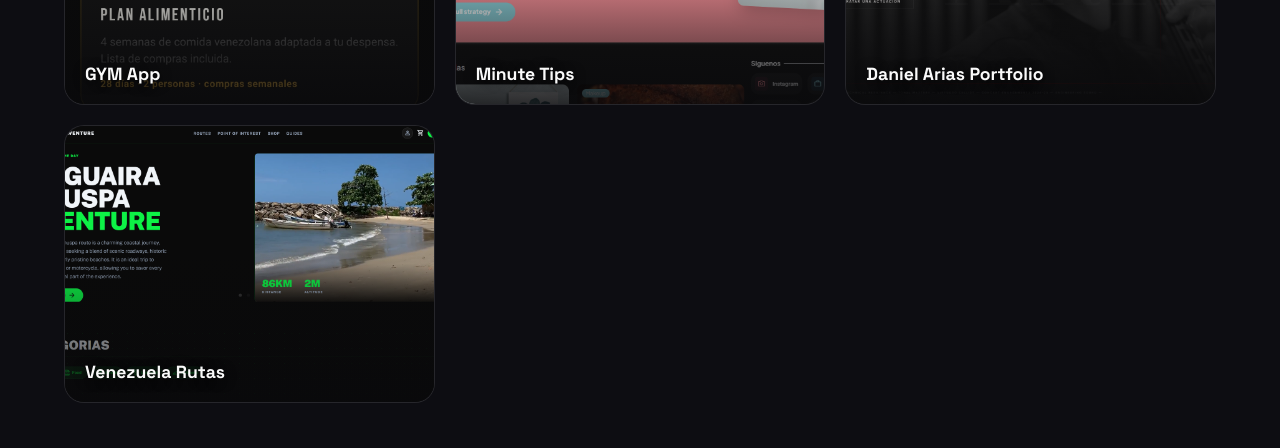
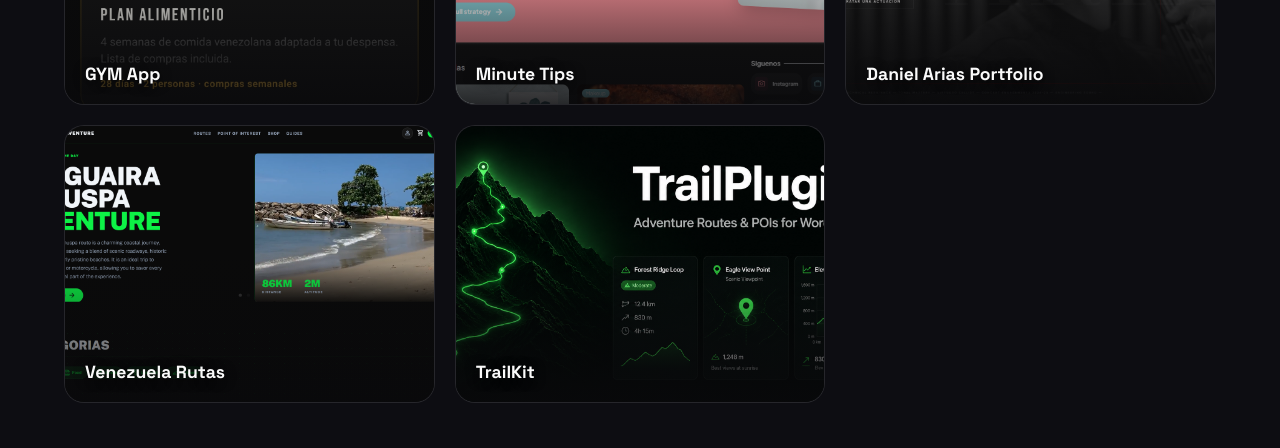
Before and after one commit to gabo5612/Gabriel-Arias-Portfolio, a Gatsby site: page / in a window 1280 px wide. Shown: the part 3980-4428 px from the top of the page. Built offline with nearby package versions, Linux system fonts and the light colour scheme; Gatsby itself is replaced by a stand-in of ours.

Commit message:
Add TrailKit project and corresponding image to portfolio

```diff
--- a/src/logic/imgPortoflio.js
+++ b/src/logic/imgPortoflio.js
@@ -2,10 +2,12 @@ import gym         from '../images/Porfolio/GYM.jpg'
 import minuteTips  from '../images/Porfolio/Minute_tips.png'
 import danielArias from '../images/Porfolio/Daniel_arias.png'
 import venezuela   from '../images/Porfolio/Venezuel_rutas.png'
+import trailKit    from '../images/Porfolio/TrailKit.png'
 
 export default {
   gym,
   minuteTips,
   danielArias,
   venezuela,
+  trailKit,
 }
--- a/src/logic/porfolioCards.js
+++ b/src/logic/porfolioCards.js
@@ -35,6 +35,16 @@ const porfolioCards = [
     link: "https://github.com/gabo5612/Venezuela-Rutas",
     tags: ["JavaScript", "Maps API", "CSS", "WordPress", "ACF"],
   },
+  {
+    img: images.trailKit,
+    title: "TrailKit",
+    description:
+      "WordPress plugin for adventure routes, POIs & guides — with interactive Leaflet maps, elevation profiles, and a Next.js license management backend.",
+    link: "https://trailplugin.com",
+    demo: "https://trailplugin.com",
+    github: "https://github.com/TrailPlugin/",
+    tags: ["WordPress", "PHP", "Leaflet", "Next.js", "Supabase"],
+  },
 ];
 
 export default porfolioCards;
```
Also changed, not shown: src/images/Porfolio/TrailKit.png (added).
